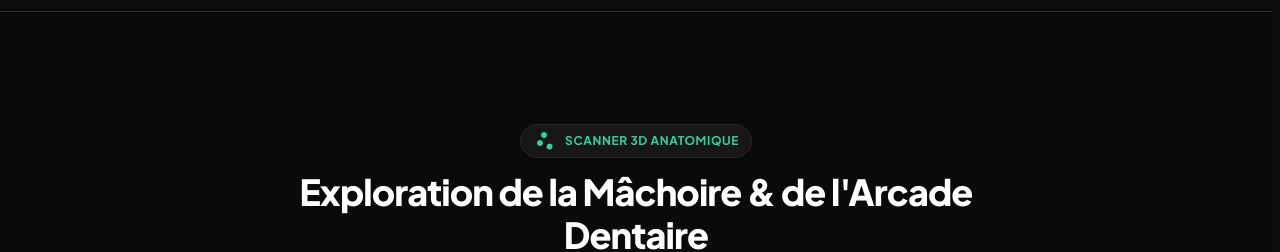
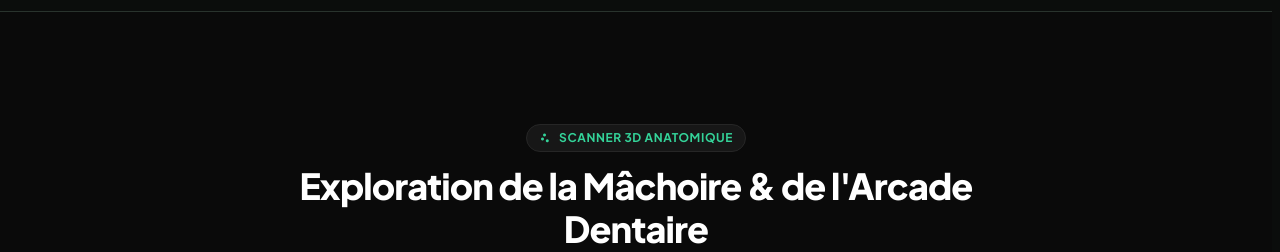
Before and after one commit to marvenpiadri/DrDali, an Angular app: page / in a window 1280 px wide. Shown: the part 1540-1792 px from the top of the page. Built offline with nearby package versions, Linux system fonts and the light colour scheme; no server answers; a web font is replaced by a local one.

Commit message:
Finish semantic jawline badge icon class

```diff
--- a/src/app/pages/home/home.html
+++ b/src/app/pages/home/home.html
@@ -227,7 +227,7 @@
     <div class="ui-container">
       <div class="ui-centered-section-heading">
         <div class="ui-section-badge">
-          <span class="material-icons text-xs">scatter_plot</span>
+          <span class="material-icons ui-section-badge-icon">scatter_plot</span>
           <span>{{ 'jawScannerBadge' | translate }}</span>
         </div>
         <h2 class="ui-section-title">
```
